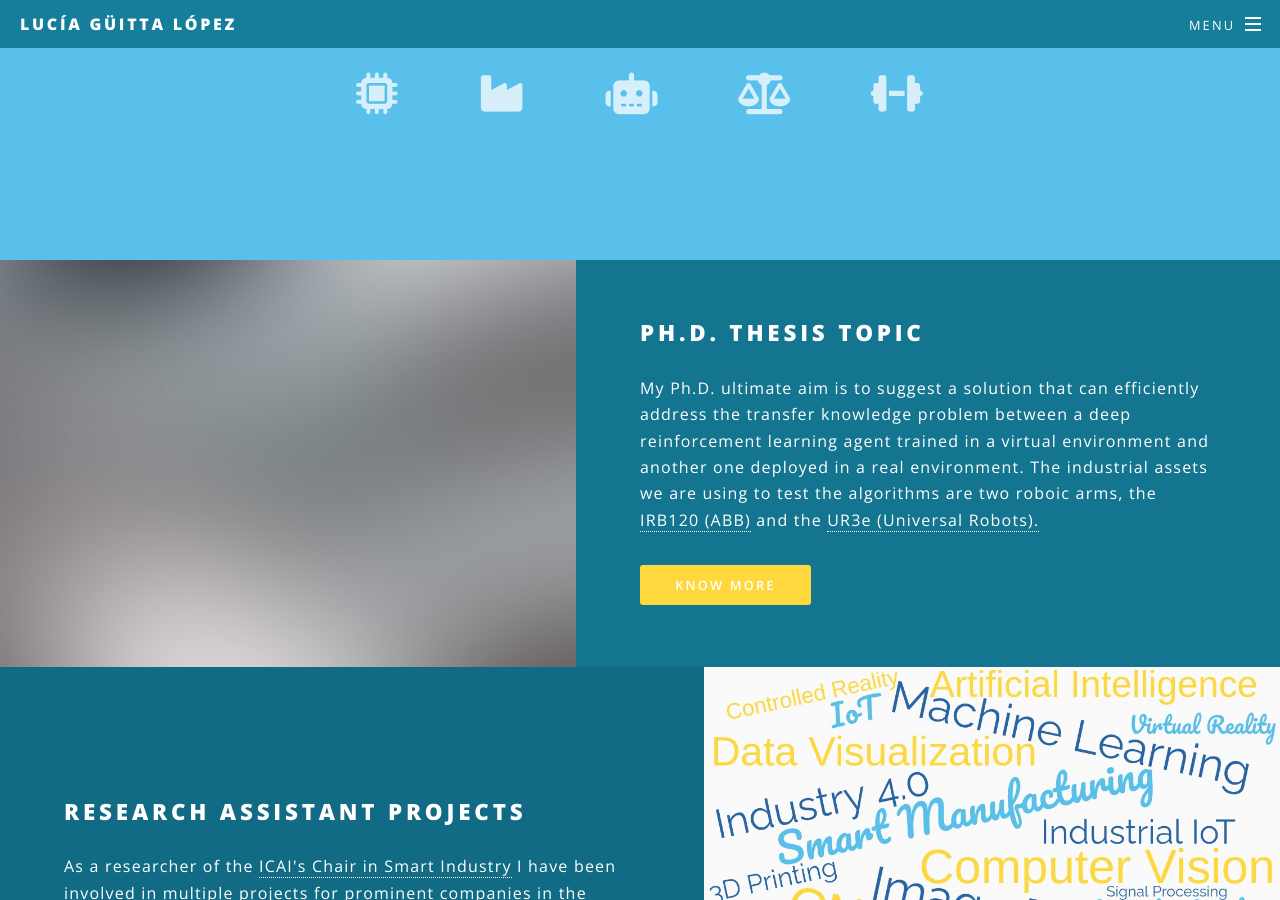
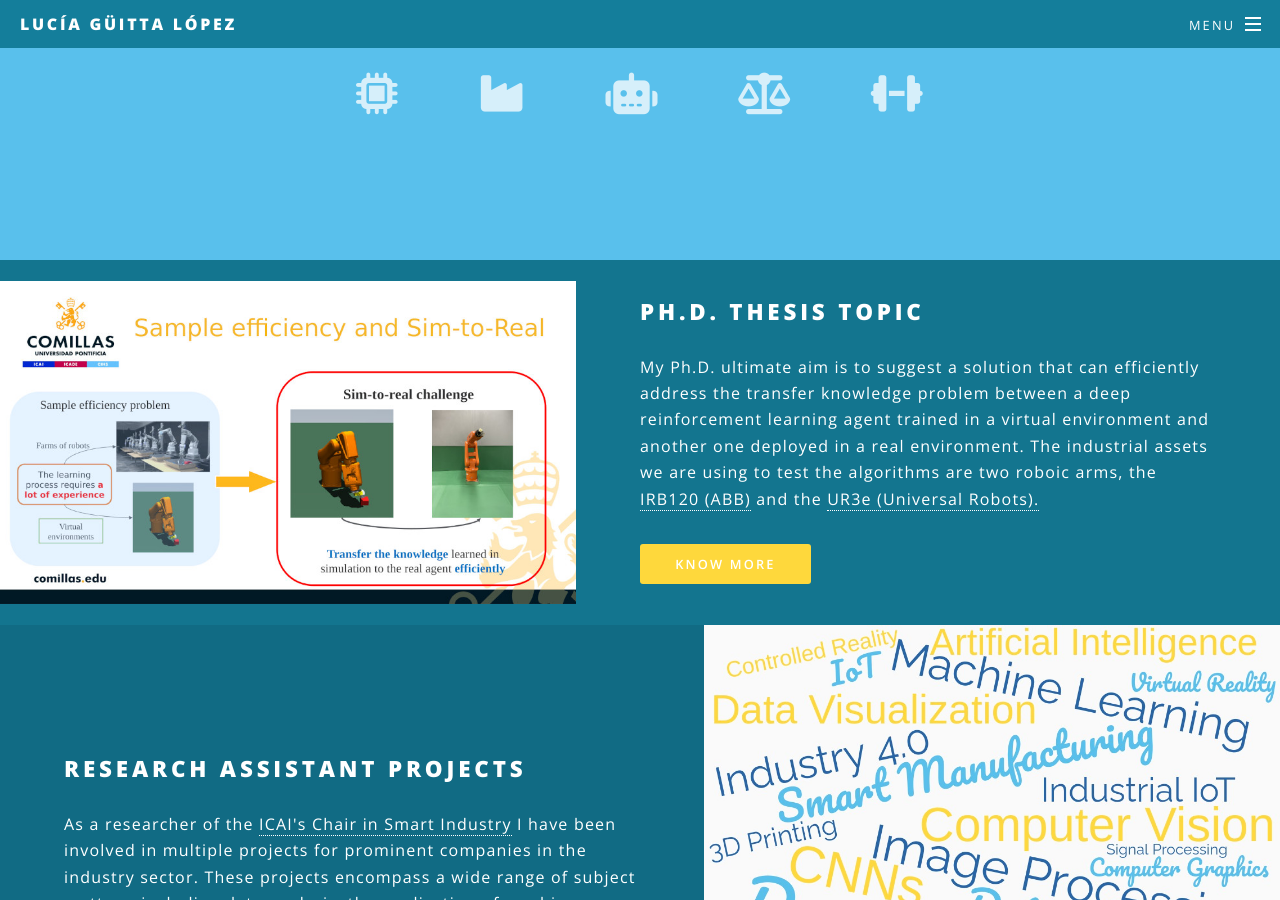
Before and after one commit to Lucia-Guitta/Lucia-Guitta.github.io, a Jekyll site: the page built from index.html, in a window 1280 px wide and 900 px high, scrolled down 1500 px. Built offline with Jekyll 4.4.1, drawn with Linux system fonts in a browser that asks for light colours; some web fonts are replaced.

Commit message:
Test image fit (att8)

```diff
--- a/index.html
+++ b/index.html
@@ -63,7 +63,7 @@
 <!-- Two -->
 <section id="two" class="wrapper alt style2">
   <section class="spotlight">
-    <div class="image"><img src="images/pic01.jpg" alt="" /></div>
+    <div class="image"><img src="images/pic_Thesis_1.jpeg" alt="" /></div>
     <div class="content">
       <h2>Ph.D. Thesis Topic</h2>
       <p>
@@ -96,7 +96,7 @@
     </div>
   </section>
   <section class="spotlight">
-    <div class="image"><img src="images/pic_Du_1.jpeg" alt="" /></div>
+    <div class="image"><img src="images/pic_Du_1.png" alt="" /></div>
     <div class="content">
       <h2>Sports and fitness</h2>
       <p>
```
Also changed, not shown: images/pic_Du_1.png (added), images/pic_Thesis_1.jpeg (added).
